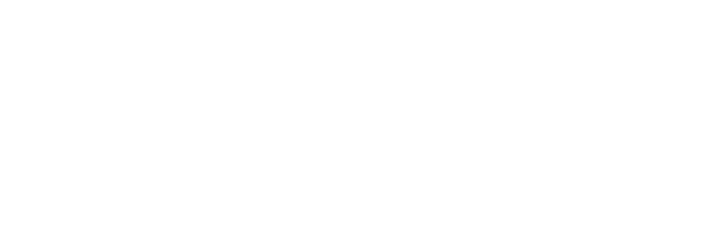
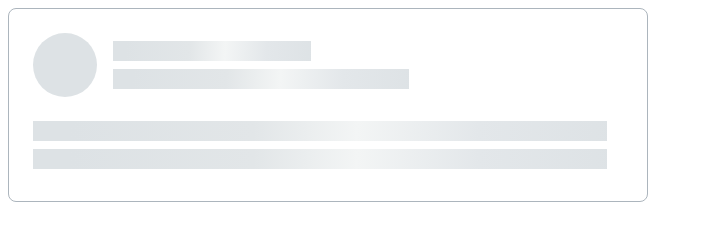
Before and after one commit to js-tasks-ru/htmlcss-20210708_artur-mingazhov, a website: page 04-lection2/02-skeleton/index.html in a window 1280 px wide. Shown: the whole page, without its empty margins (0-703 px from the left). Drawn offline with Linux system fonts and the light colour scheme.

Commit message:
add solution for skeleton

```diff
--- a/04-lection2/02-skeleton/index.html
+++ b/04-lection2/02-skeleton/index.html
@@ -1,11 +1,28 @@
 <!DOCTYPE html>
 <!-- Страница со скелетоном -->
 <html lang="ru">
+
 <head>
     <link rel="stylesheet" href="../../assets/css/main.css">
     <link rel="stylesheet" href="./skeleton.css">
 </head>
+
 <body>
+    <div class="skeleton">
+        <div class="skeleton__top">
+            <div class="skeleton__circle"></div>
+            <div class="skeleton__lines">
+                <div class="loading-line skeleton__line skeleton__line_s"></div>
+                <div class="loading-line skeleton__line skeleton__line_m"></div>
+            </div>
 
+        </div>
+        <div class="skeleton__bottom">
+            <div class="loading-line skeleton__line"></div>
+            <div class="loading-line skeleton__line"></div>
+
+        </div>
+    </div>
 </body>
+
 </html>
--- a/04-lection2/02-skeleton/skeleton.css
+++ b/04-lection2/02-skeleton/skeleton.css
@@ -0,0 +1,52 @@
+.skeleton {
+   width: 50vw;
+   padding: 24px 40px 32px 24px;
+   background: var(--white);
+   border: 1px solid var(--grey-3);
+   box-sizing: border-box;
+   border-radius: 8px;
+}
+.skeleton__top {
+   display: flex;
+   justify-content: space-between;
+}
+.skeleton__circle {
+   width: 64px;
+   height: 64px;
+   border-radius: 50%;
+   background: var(--grey-2);
+   flex: 1 0 auto;
+}
+.skeleton__lines {
+   display: flex;
+   flex-direction: column;
+   padding-left: 16px;
+   width: 100%;
+}
+.skeleton__line {
+   margin-top: 8px;
+}
+
+.skeleton__line_s {
+   width: 40%;
+}
+.skeleton__line_m {
+   width: 60%;
+}
+.skeleton__bottom {
+   padding-top: 16px;
+}
+
+/*=======================================================================*/
+
+.loading-line {
+   height: var(--loading-line-height);
+   background: linear-gradient(
+      92.51deg,
+      var(--loading-line-color-1) 6.44%,
+      var(--loading-line-color-2) 38.47%,
+      var(--loading-line-color-3) 56.48%,
+      var(--loading-line-color-4) 77.5%,
+      var(--loading-line-color-1) 102.52%
+   );
+}
--- a/assets/css/main.css
+++ b/assets/css/main.css
@@ -1,24 +1,31 @@
-@import '../fonts/fonts.css';
+@import "../fonts/fonts.css";
 
 :root {
     --white: #ffffff;
     --black: #212429;
-    --pink: #F784AD;
-    --purple: #7048E8;
-    --blue: #374FC7;
-    --red: #F03D3E;
-    --grey-1: #F8F9FA;
-    --grey-2: #DDE2E5;
-    --grey-3: #ACB5BD;
+    --pink: #f784ad;
+    --purple: #7048e8;
+    --blue: #374fc7;
+    --red: #f03d3e;
+    --grey-1: #f8f9fa;
+    --grey-2: #dde2e5;
+    --grey-3: #acb5bd;
     --grey-4: #495057;
+    --grey-5: #e2e6e8;
 
     --error: var(--red);
     --success: var(--blue);
 
     --primary: var(--blue);
     --secondary: var(--purple);
+
+    --loading-line-height: 20px;
+    --loading-line-color-1: #dde2e5;
+    --loading-line-color-2: #e2e6e8;
+    --loading-line-color-3: #f3f5f5;
+    --loading-line-color-4: #e3e7ea;
 }
 
 * {
-    font-family: 'Roboto', sans-serif;
+    font-family: "Roboto", sans-serif;
 }
```
Lines whose indentation alone changed are shown as unchanged.
